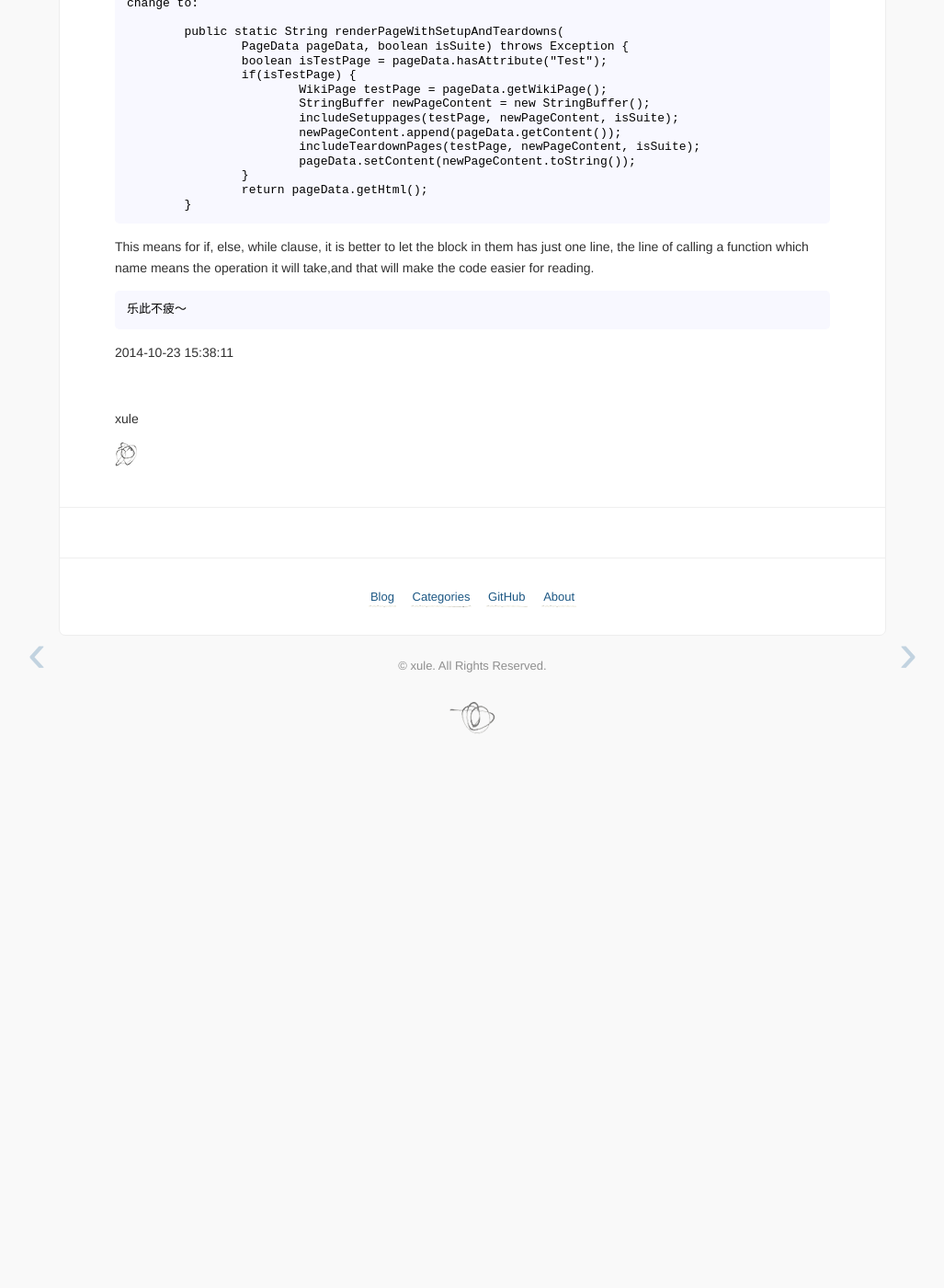
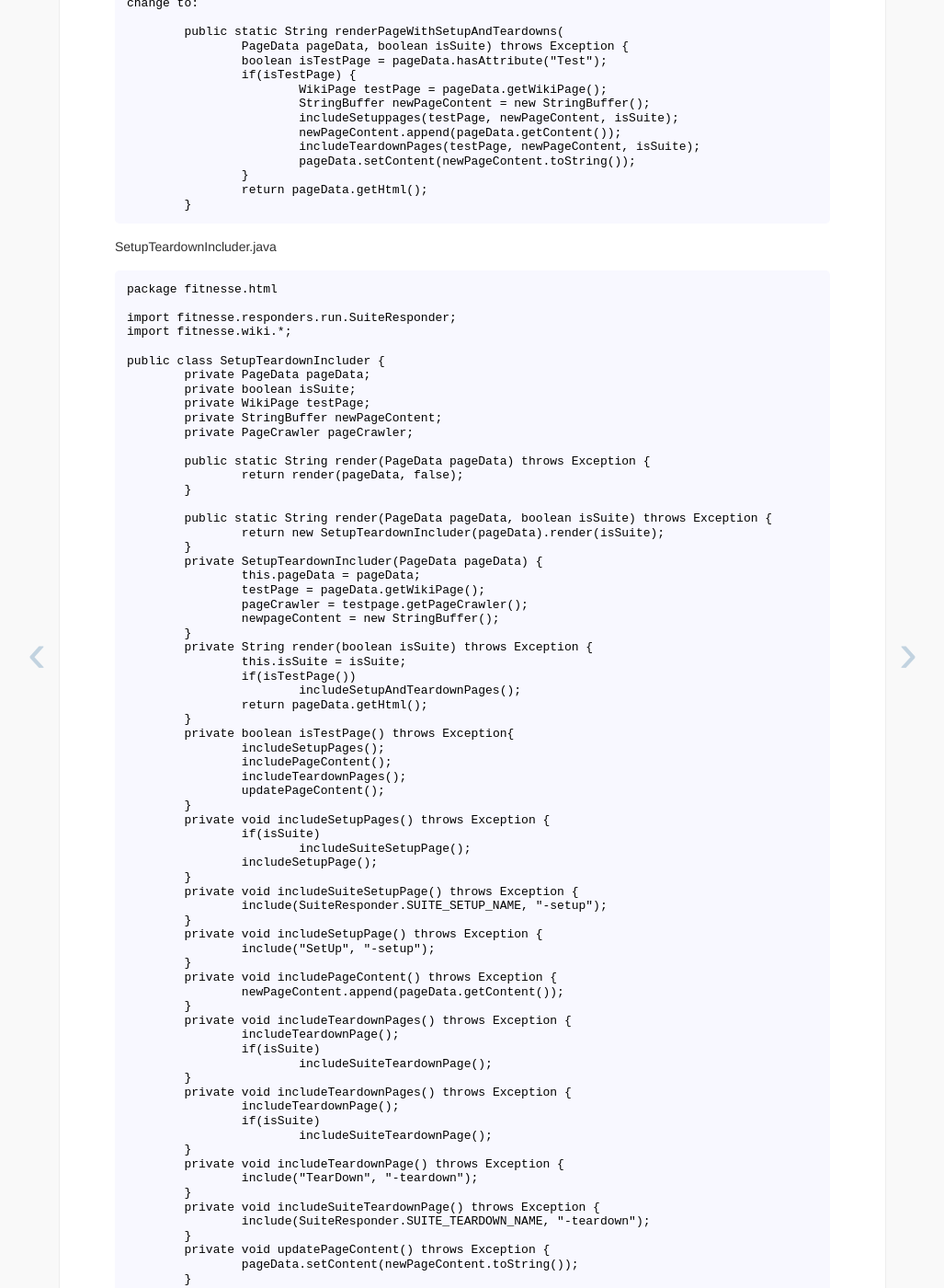
Before and after one commit to xule1991/xule1991.github.io, a Jekyll site: the page built from _posts/2014-10-23-CleaningCode2.md, in a window 1280 px wide and 1400 px high, scrolled down 1594 px. Shown: the whole window at 92% size, without its empty margins (126-1153 px from the left). Built offline with Jekyll 4.4.1, drawn with Linux system fonts in a browser that asks for light colours; Markdown is read by kramdown in place of the engine named in the settings; comment, search, counter and statistics services are not loaded; before the commit the page ends 2422 px from its top, so only the background shows below that; some of the changed text lies outside the part shown.

Commit message:
cleancode

````diff
--- a/_posts/2014-10-23-CleaningCode2.md
+++ b/_posts/2014-10-23-CleaningCode2.md
@@ -94,7 +94,116 @@ change to:
 	}
 ```
 
+SetupTeardownIncluder.java
+
+```
+package fitnesse.html
+
+import fitnesse.responders.run.SuiteResponder;
+import fitnesse.wiki.*;
+
+public class SetupTeardownIncluder {
+	private PageData pageData;
+	private boolean isSuite;
+	private WikiPage testPage;
+	private StringBuffer newPageContent;
+	private PageCrawler pageCrawler;
+
+	public static String render(PageData pageData) throws Exception {
+		return render(pageData, false);
+	}
+
+	public static String render(PageData pageData, boolean isSuite) throws Exception {
+		return new SetupTeardownIncluder(pageData).render(isSuite);
+	}
+	private SetupTeardownIncluder(PageData pageData) {
+		this.pageData = pageData;
+		testPage = pageData.getWikiPage();
+		pageCrawler = testpage.getPageCrawler();
+		newpageContent = new StringBuffer();
+	}
+	private String render(boolean isSuite) throws Exception {
+		this.isSuite = isSuite;
+		if(isTestPage())
+			includeSetupAndTeardownPages();
+		return pageData.getHtml();
+	}
+	private boolean isTestPage() throws Exception{
+		includeSetupPages();
+		includePageContent();
+		includeTeardownPages();
+		updatePageContent();
+	}
+	private void includeSetupPages() throws Exception {
+		if(isSuite)
+			includeSuiteSetupPage();
+		includeSetupPage();
+	}
+	private void includeSuiteSetupPage() throws Exception {
+		include(SuiteResponder.SUITE_SETUP_NAME, "-setup");
+	}
+	private void includeSetupPage() throws Exception {
+		include("SetUp", "-setup");
+	}
+	private void includePageContent() throws Exception {
+		newPageContent.append(pageData.getContent());
+	}
+	private void includeTeardownPages() throws Exception {
+		includeTeardownPage();
+		if(isSuite)
+			includeSuiteTeardownPage();
+	}
+	private void includeTeardownPages() throws Exception {
+		includeTeardownPage();
+		if(isSuite)
+			includeSuiteTeardownPage();
+	}
+	private void includeTeardownPage() throws Exception {
+		include("TearDown", "-teardown");
+	}
+	private void includeSuiteTeardownPage() throws Exception {
+		include(SuiteResponder.SUITE_TEARDOWN_NAME, "-teardown");
+	}
+	private void updatePageContent() throws Exception {
+		pageData.setContent(newPageContent.toString());
+	}
+	private void include(String pageName, String arg) throws Exception {
+		WikiPage inheritedPage = findInheritedPage(pageName);
+		if(inheritedPage != null) {
+			String pagePathName = getPathNameForPage(inheritedPage);
+			buildIncludeDirective(pagePathName, arg);
+		}
+	}
+	private WikiPage findInheritedPage(String pageName) throws Exception {
+		return PageCrawlerImple.getInheritedPage(pageName, testPage);
+	}
+	private String getPathNameForPage(WikiPage page) throws Exception {
+		WikiPagePath pagePath = pageCrawler.getFullPath(page);
+		return PathParser.render(pagePath);
+	}
+	private void buildIncludeDirective(String pagePathName, String arg) {
+		newPageContent
+		.append("\n!include")
+		.append(arg)
+		.append(" .")
+		.append(pagePathName)
+		.append("\n");
+	}
+}
+```
+
 This means for if, else, while clause, it is better to let the block in them has just one line, the line of calling a function which name means the operation it will take,and that will make the code easier for reading.
+
+Just do one thing in a method:
+	In the example, the original code do all the following things in one method:
+1. build buffer, 2. get page, 3. search for the page inherited, 4. render path, 5. add mysterious string,
+6. produce html,etc.
+	So,we need to decompose it.
+
+To make the code in a method in the same abstraction layer,and that will make extract easier.
+
+Single Responsibility Principle,SRP
+Open Closed Principle, OCP
 
 
 	乐此不疲～
````
Also changed, not shown: _posts/2014-10-23-CleaningCode.md (added, +117 -0 lines), _posts/2014-10-23-CleaningCode3.md (added, +33 -0 lines).
